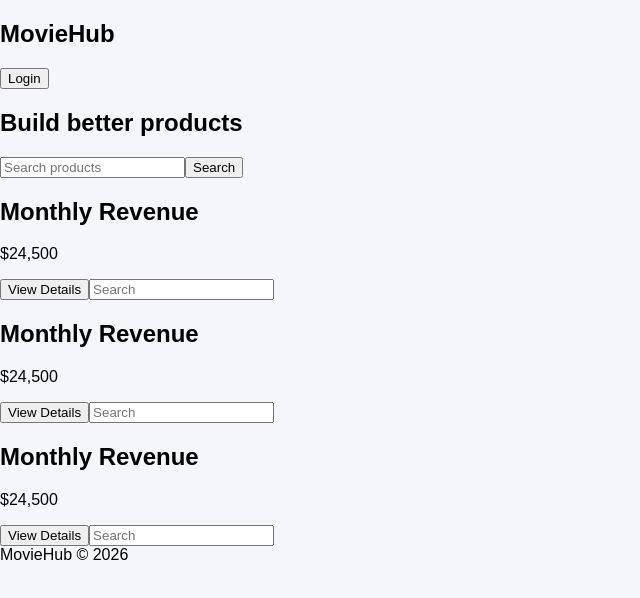
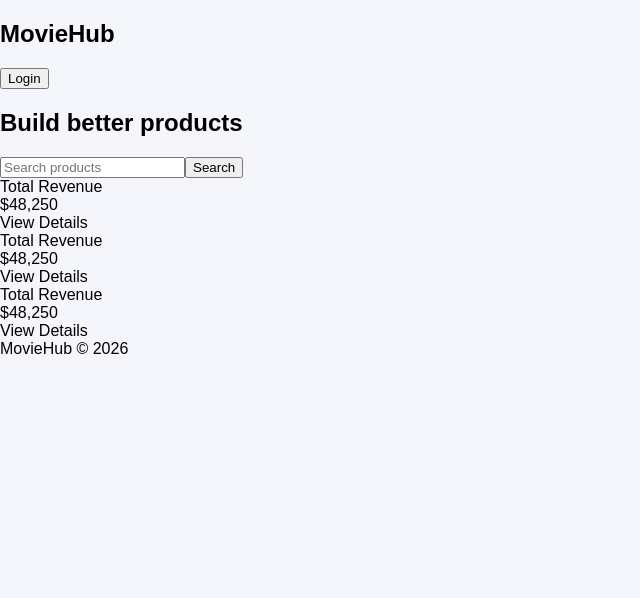
Before and after one commit to usamaali321/react-pr-review-demo, a React (Vite) app: page / in a window 1280 px wide. Shown: the top 598 px of the page, without its empty margins (0-640 px from the left). Built offline with nearby package versions, Linux system fonts and the light colour scheme; the HTML template or start-up script is replaced by a standard one.

Commit message:
Update DashboardCard.jsx

```diff
--- a/src/components/DashboardCard.jsx
+++ b/src/components/DashboardCard.jsx
@@ -1,18 +1,20 @@
 export default function DashboardCard() {
   return (
     <div className="dashboard-card">
-      <h2>Monthly Revenue</h2>
-      <p>$24,500</p>
+      <div className="card-title">
+        Total Revenue
+      </div>
 
-      <button className="primary-button">
+      <div className="card-value">
+        $48,250
+      </div>
+
+      <div
+        className="view-details"
+        onClick={() => alert("Viewing details")}
+      >
         View Details
-      </button>
-
-      <input
-        className="search-input"
-        type="text"
-        placeholder="Search"
-      />
+      </div>
     </div>
   );
 }
```
